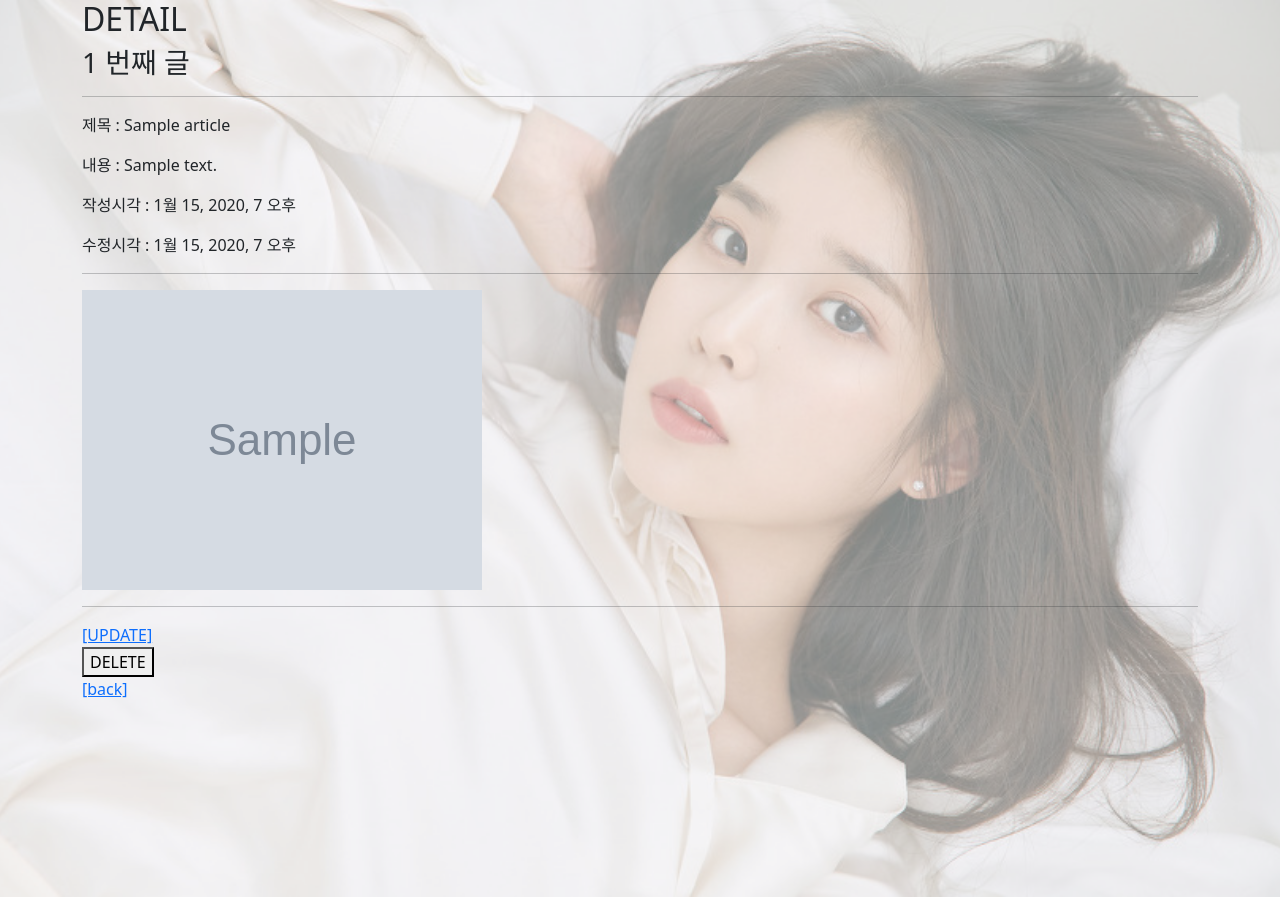
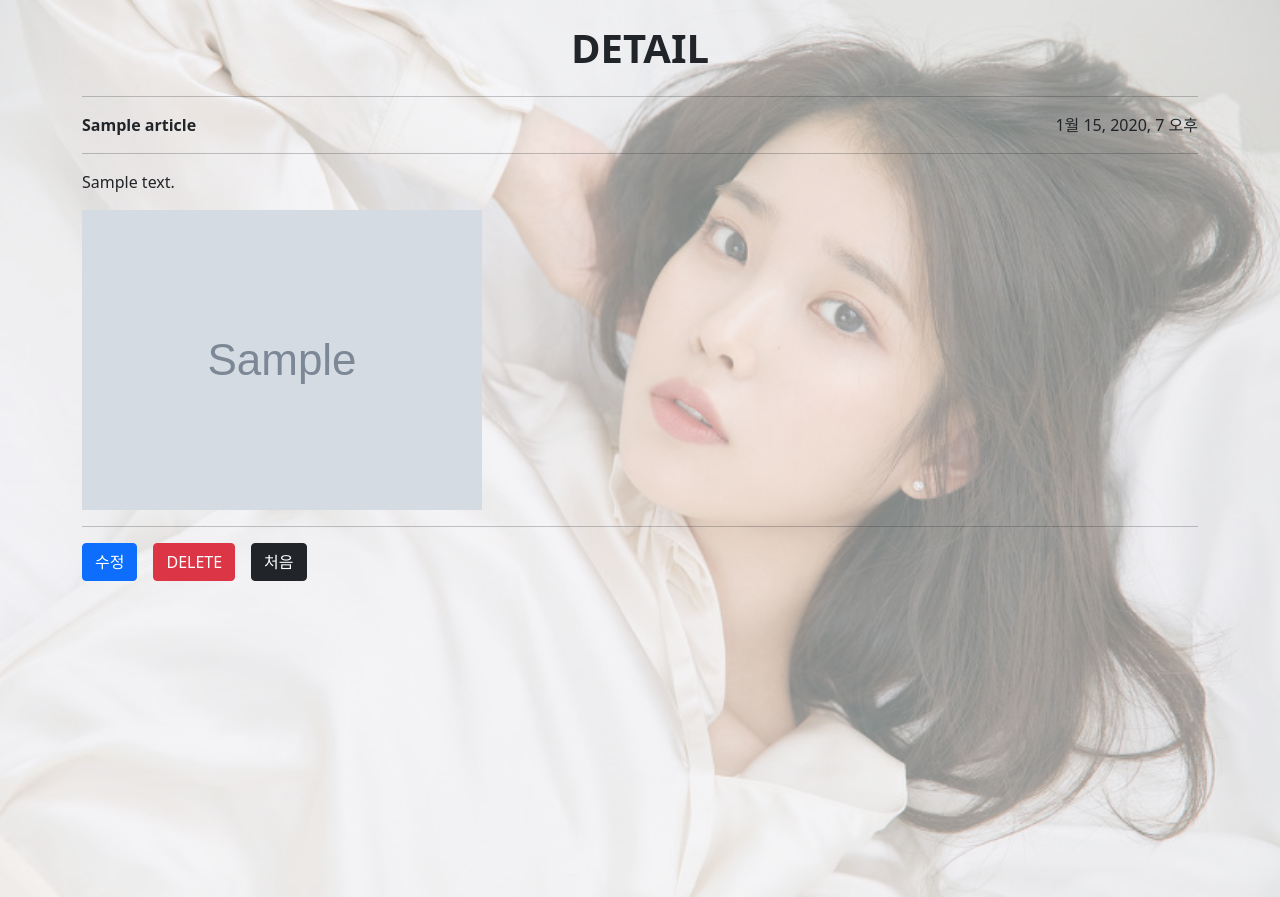
Before and after one commit to Felix0708/simple_bulletin_board, a Django app: page /1/ in a window 1280 px wide. Run offline with Django 3.2, Linux system fonts and the light colour scheme; tables that the repository leaves empty hold one stand-in row (values such as "Sample post"); grey boxes marked "Sample" are stand-in pictures; parts of the project's set-up code (start-up, migrations or seed data) failed here and were passed over.

Commit message:
css rearrange

```diff
--- a/articles/templates/articles/detail.html
+++ b/articles/templates/articles/detail.html
@@ -2,24 +2,29 @@
 {% load static %}
 
 {% block content %}
-  <h2>DETAIL</h2>
-  <h3>{{ article.pk }} 번째 글</h3>
-  <hr>
-  <p>제목 : {{ article.title }}</p>
-  <p>내용 : {{ article.content }}</p>
-  <p>작성시각 : {{ article.created_at }}</p>
-  <p>수정시각 : {{ article.updated_at }}</p>
-  <hr>
+<div class="mt-4">
+  <h1 class="fw-bold text-center mb-4">DETAIL</h1>
+  <hr class="mt-4">
+  <div class="d-flex justify-content-between">
+    <p class="fw-bold">{{ article.title }}</p>
+    <p>{{ article.created_at }}</p>
+  </div>
+  <hr class="mt-0">
+  <div>
+    <p>{{ article.content }}</p>
     {% if article.image %}
       <img src="{{ article.image_thumbnail.url }}" alt="{{ article.image_thumbnail }}">
     {% else %}
       <img src="{% static 'images/default.jpg' %}" alt="default image">
     {% endif %}
+  </div>
   <hr>
-  <a href="{% url 'articles:update' article.pk %}">[UPDATE]</a>
-  <form action="{% url 'articles:delete' article.pk %}" method="POST">
+  <div class="d-flex my-3">
+    <a class="me-3" href="{% url 'articles:update' article.pk %}"><button class="btn btn-primary">수정</button></a>
+    <form class="me-3" action="{% url 'articles:delete' article.pk %}" method="POST">
       {% csrf_token %}
-    <button>DELETE</button>
+      <button class="btn btn-danger">DELETE</button>
     </form>
-  <a href="{% url 'articles:index' %}">[back]</a>
+    <a href="{% url 'articles:index' %}"><button class="btn btn-dark">처음</button></a>
+  </div>
 {% endblock content %}
--- a/articles/templates/articles/index.html
+++ b/articles/templates/articles/index.html
@@ -1,7 +1,7 @@
 {% extends 'base.html' %}
 
 {% block content %}
-<h1 class="fw-bold text-center my-3">INDEX</h1>
+<h1 class="fw-bold text-center my-4">INDEX</h1>
 <br>
 <table class="table table-hover">
   <thead>
```
Also changed, not shown: articles/templates/articles/create.html (+5 -8 lines), articles/templates/articles/update.html (+6 -9 lines). Lines whose indentation alone changed are shown as unchanged.
